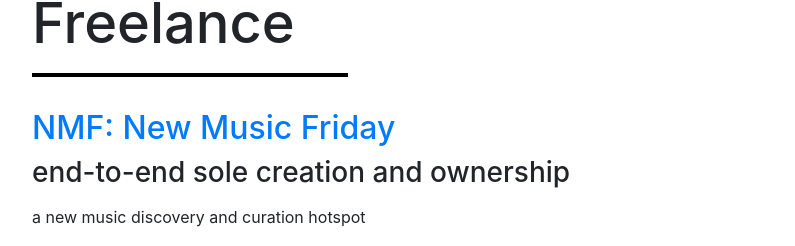
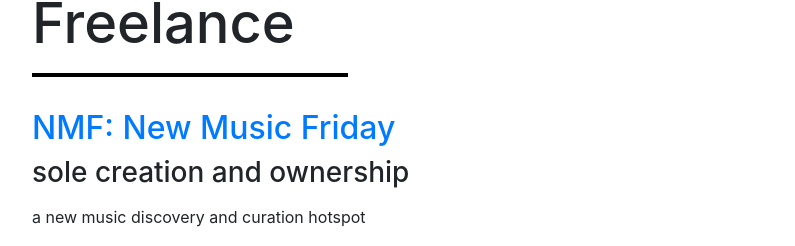
Before and after one commit to jacquesdebar/solo, a React (Create React App) app: page /freelance in a window 1280 px wide. Shown: the part 959-1205 px from the top of the page, without its empty margins (208-1003 px from the left). Built offline with nearby package versions, Linux system fonts and the light colour scheme.

Commit message:
nmf wording

```diff
--- a/src/pages/Freelance.js
+++ b/src/pages/Freelance.js
@@ -20,7 +20,7 @@ export default () => (
           <a href="/nmf">
             <h2 className="mb-2">NMF: New Music Friday</h2>
           </a>
-          <h3 className="course mb-3">end-to-end sole creation and ownership</h3>
+          <h3 className="course mb-3">sole creation and ownership</h3>
           <p>
             a new music discovery and curation hotspot
           </p>
```
